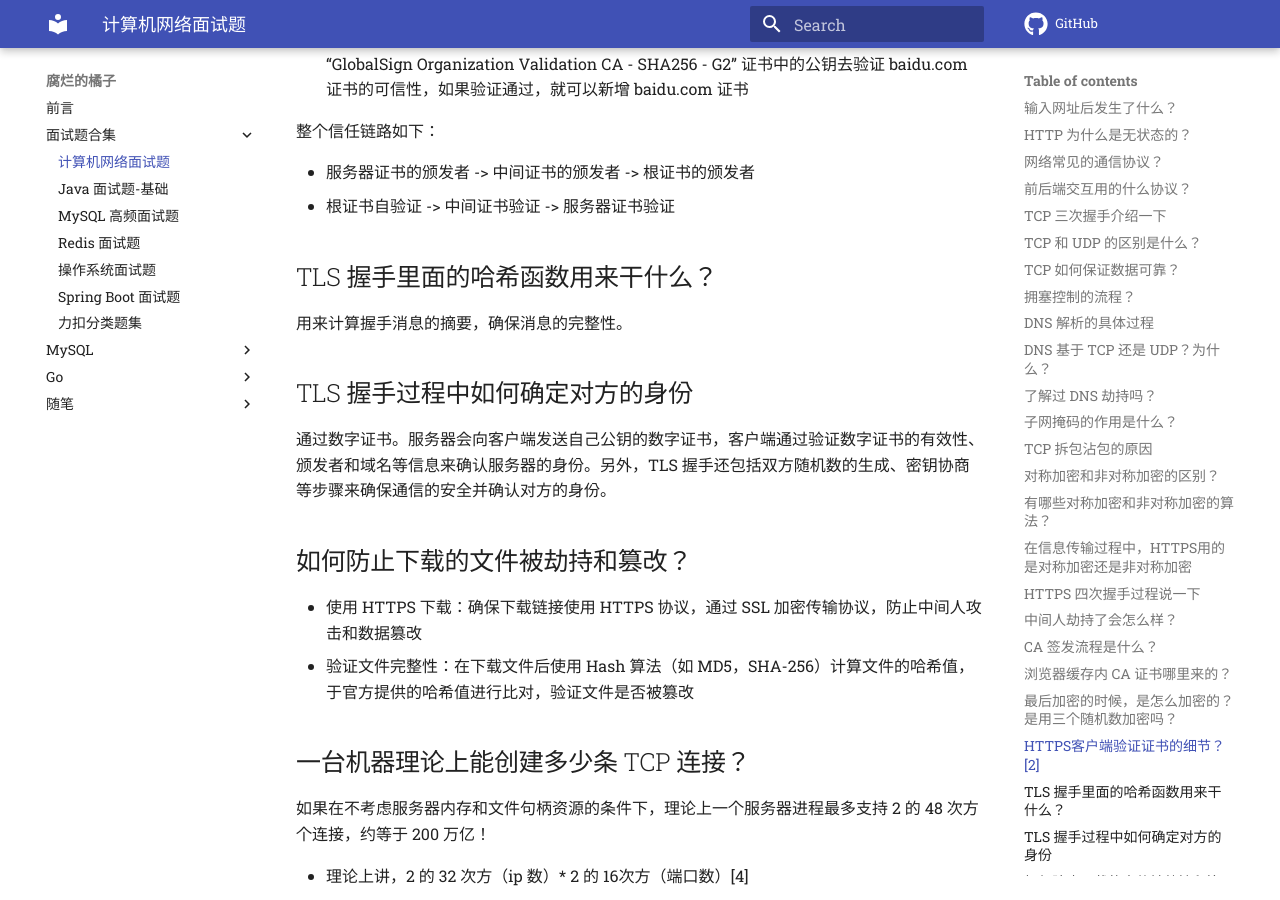
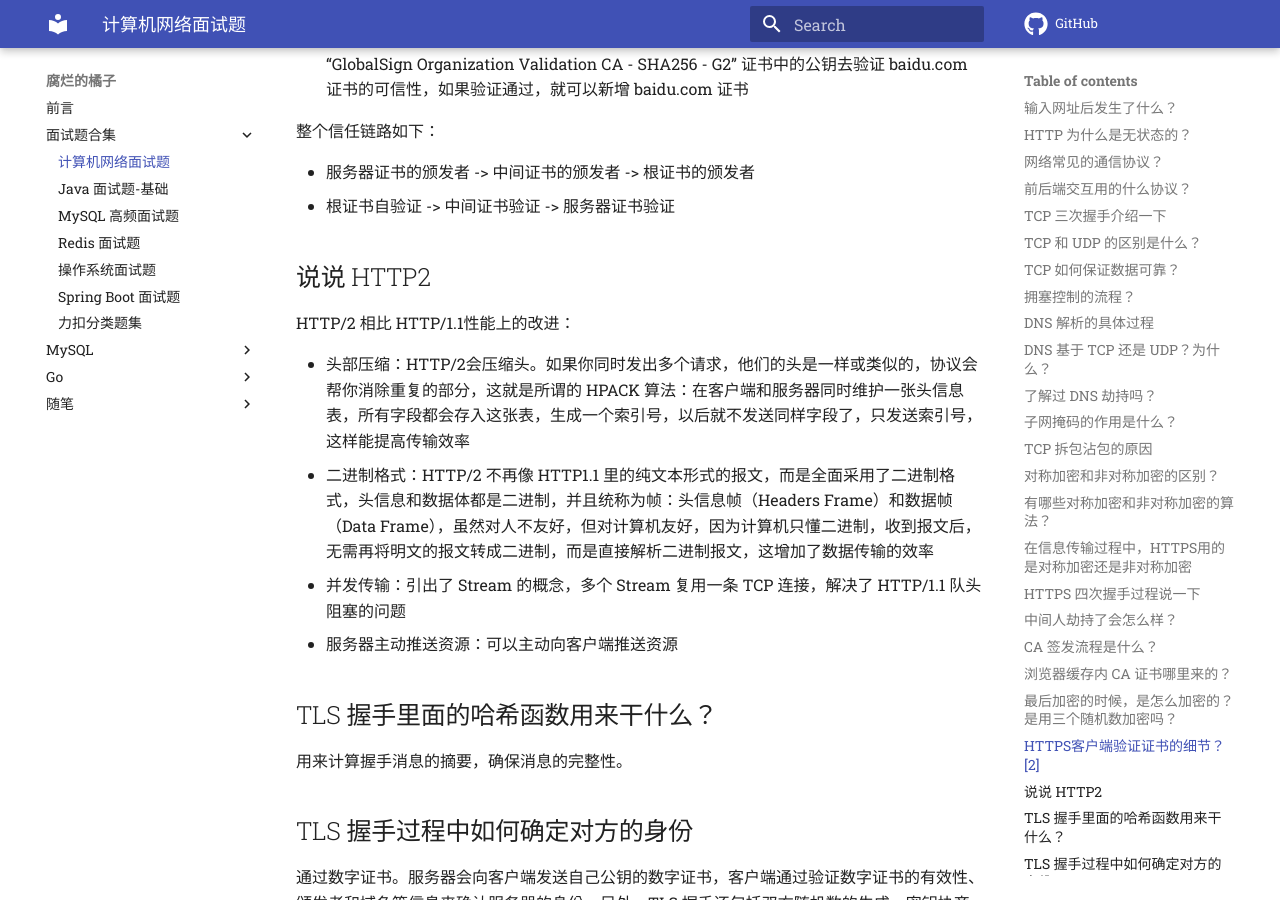
Before and after one commit to z1ming/cs-Hydra, an MkDocs documentation site: the page built from docs/文章/network.md, in a window 1280 px wide and 900 px high, scrolled down 9528 px. Built offline with MkDocs 1.6.1 and Material for MkDocs 9.7.7, drawn with Linux system fonts in a browser that asks for light colours; comment, search, counter and statistics services are not loaded.

Commit message:
Update network.md
Signed-off-by: Ziming Meng <zimingm94@gmail.com>

```diff
--- a/docs/文章/network.md
+++ b/docs/文章/network.md
@@ -260,6 +260,15 @@ CA 机构首先进行证书签名，然后客户端进行校验。
 - 服务器证书的颁发者 -> 中间证书的颁发者 -> 根证书的颁发者
 - 根证书自验证 -> 中间证书验证 -> 服务器证书验证
 
+## 说说 HTTP2
+
+HTTP/2 相比 HTTP/1.1性能上的改进：
+
+- 头部压缩：HTTP/2会压缩头。如果你同时发出多个请求，他们的头是一样或类似的，协议会帮你消除重复的部分，这就是所谓的 HPACK 算法：在客户端和服务器同时维护一张头信息表，所有字段都会存入这张表，生成一个索引号，以后就不发送同样字段了，只发送索引号，这样能提高传输效率
+- 二进制格式：HTTP/2 不再像 HTTP1.1 里的纯文本形式的报文，而是全面采用了二进制格式，头信息和数据体都是二进制，并且统称为帧：头信息帧（Headers Frame）和数据帧（Data Frame），虽然对人不友好，但对计算机友好，因为计算机只懂二进制，收到报文后，无需再将明文的报文转成二进制，而是直接解析二进制报文，这增加了数据传输的效率
+- 并发传输：引出了 Stream 的概念，多个 Stream 复用一条 TCP 连接，解决了 HTTP/1.1 队头阻塞的问题
+- 服务器主动推送资源：可以主动向客户端推送资源
+
 ## TLS 握手里面的哈希函数用来干什么？
 
 用来计算握手消息的摘要，确保消息的完整性。
```
